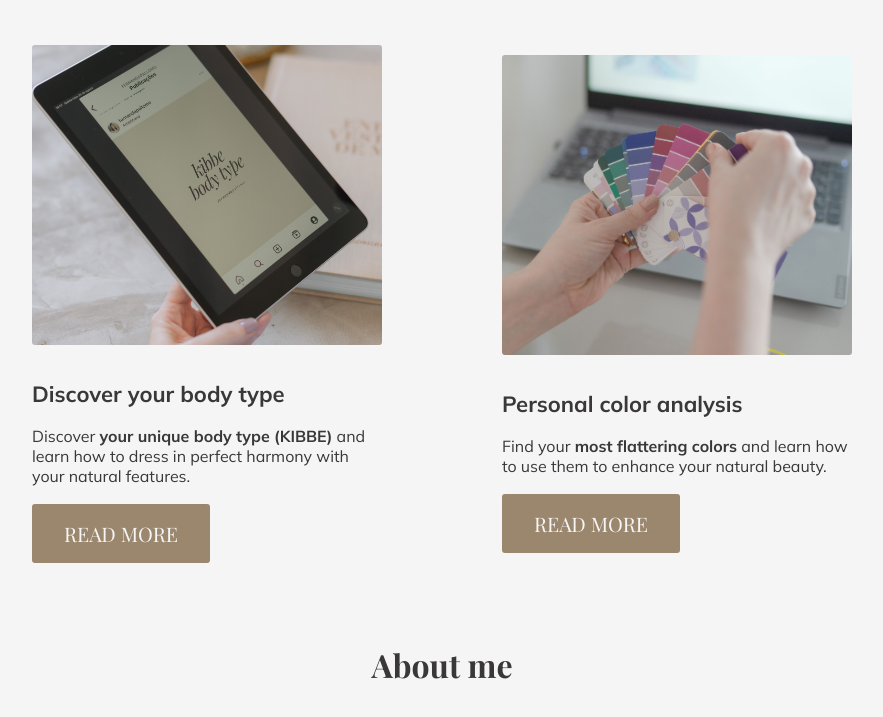
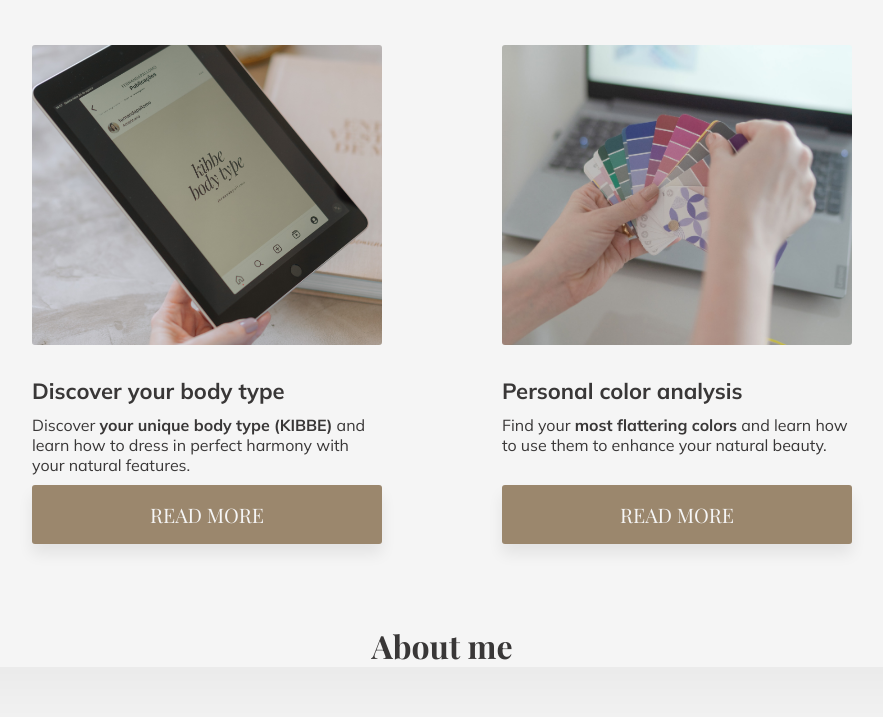
Before and after one commit to lpcsouza/fp-imgconsultant, a plain HTML site: page index.html in a window 1280 px wide. Shown: the part 461-1178 px from the top of the page, without its empty margins (198-1081 px from the left). Drawn offline with nearby package versions, Linux system fonts and the light colour scheme; a web font is replaced by a local one.

Commit message:
changed service cards

```diff
--- a/assets/css/style.css
+++ b/assets/css/style.css
@@ -24,8 +24,9 @@ body {
 }
 
 .container {
-  width: 960px;
+  width: 1200px;
   margin: 0 auto;
+  box-shadow: 0 10px 105px 0 rgba(0, 0, 0, 0.075);
 }
 
 header,
@@ -98,20 +99,26 @@ p {
   display: block;
   width: 100%;
   height: 2px;
+
   background-color: #39373749;
   position: absolute;
   bottom: -5rem;
-  left: 0;
 }
 
 .services-card {
   width: 100%;
+
   padding: 0 2rem;
   display: flex;
   flex-direction: row;
-  align-items: center;
   justify-content: center;
   gap: 12rem;
+}
+
+.card-container {
+  display: grid;
+  grid-template-rows: auto 1fr auto;
+  align-items: center;
 }
 
 .img-card {
@@ -123,18 +130,20 @@ p {
   align-items: center;
 }
 
-.card-container p {
+.small-text-service {
   max-width: 350px;
-  margin-bottom: 1.8rem;
+  height: 60px;
+  margin-bottom: 1rem;
 }
 
 .service-title {
   font-size: 2.2rem;
+  margin-bottom: 1rem;
 }
 
 button {
   padding: 1.6rem 3.2rem;
-
+  margin-top: auto;
   background-color: var(--mainColor);
   color: var(--white);
   text-transform: uppercase;
@@ -142,4 +151,6 @@ button {
   font-size: 2rem;
   border-radius: 3px;
   border: none;
+  cursor: pointer;
+  box-shadow: 0 10px 15px 0 rgba(0, 0, 0, 0.075);
 }
--- a/index.html
+++ b/index.html
@@ -66,7 +66,7 @@
             <p class="service-title">
               <strong>Discover your body type</strong>
             </p>
-            <p>
+            <p class="small-text-service">
               Discover <strong>your unique body type (KIBBE)</strong> and learn
               how to dress in perfect harmony with your natural features.
             </p>
@@ -77,7 +77,7 @@
             <p class="service-title">
               <strong>Personal color analysis</strong>
             </p>
-            <p>
+            <p class="small-text-service">
               Find your <strong>most flattering colors</strong> and learn how to
               use them to enhance your natural beauty.
             </p>
```
